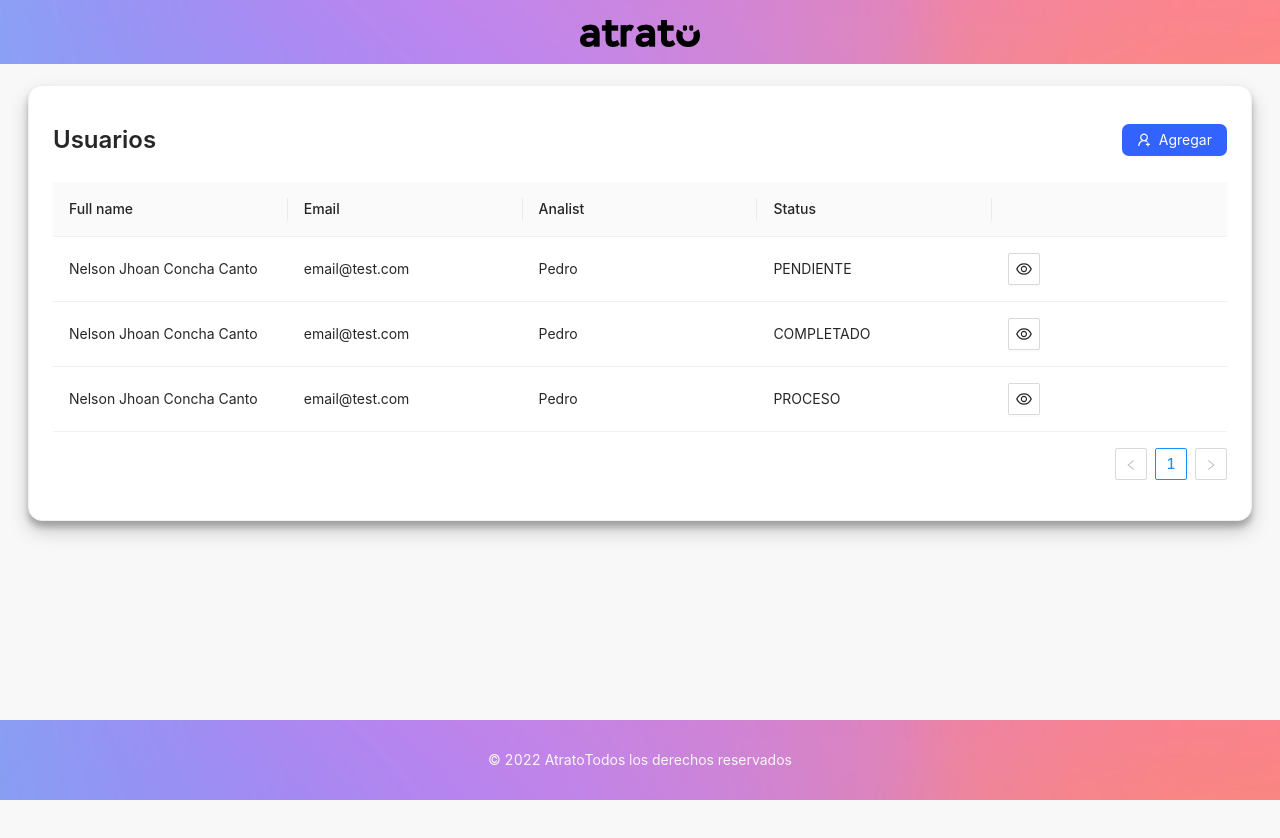
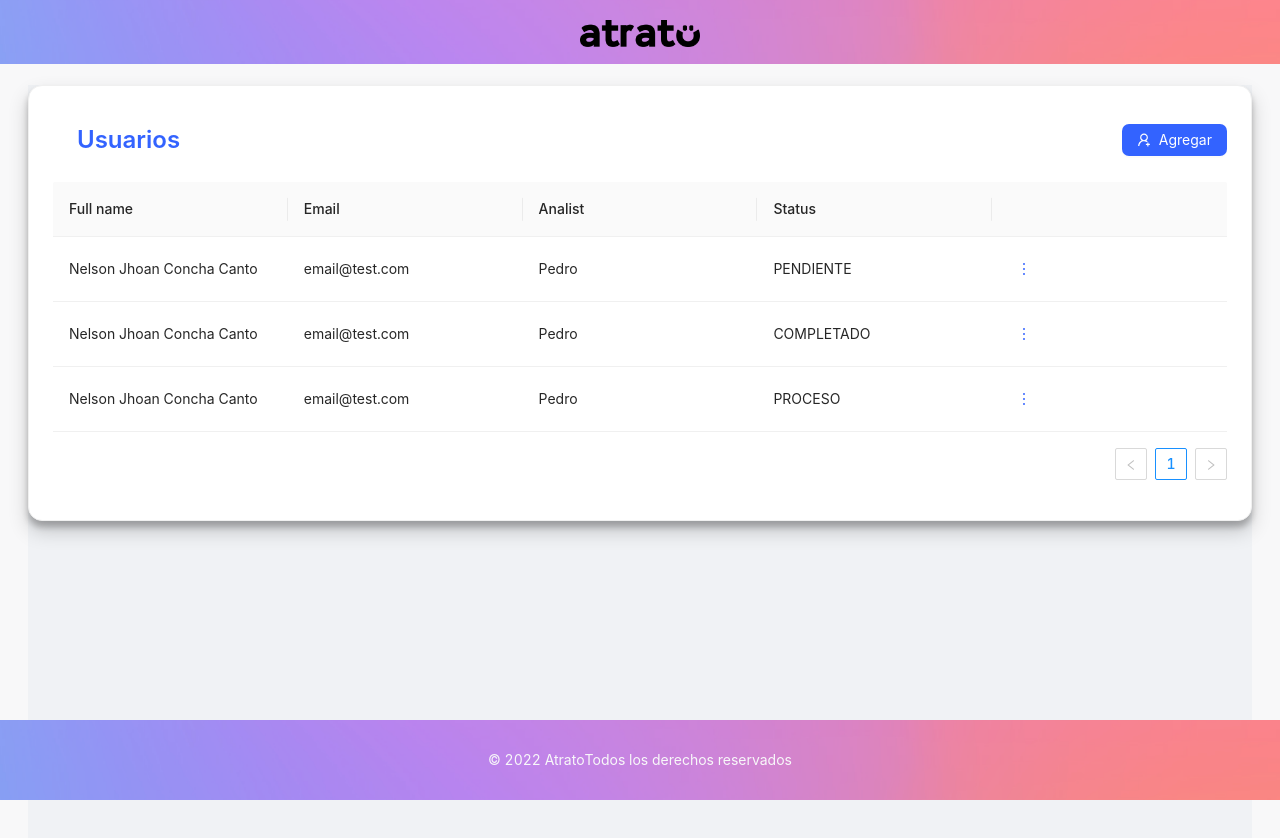
Before and after one commit to nelson73/atrato-challengue, a React (Create React App) app: page / in a window 1280 px wide. Shown: the top 838 px of the page. Built offline with nearby package versions, Linux system fonts and the light colour scheme.

Commit message:
Improve format style components

```diff
--- /dev/null
+++ b/src/components/atoms/AppIcon.jsx
@@ -0,0 +1,12 @@
+import { colors } from "utils/colors";
+
+const { primaryMarineBlue } = colors;
+
+export const AppIcon = ({
+  Icon,
+  color = primaryMarineBlue,
+  style = {},
+  ...props
+}) => {
+  return <Icon style={{ color, ...style }} {...props} />;
+};
--- /dev/null
+++ b/src/components/atoms/AppTitle.jsx
@@ -0,0 +1,10 @@
+import Title from "antd/lib/typography/Title";
+import { colors } from "utils/colors";
+
+const { primaryMarineBlue } = colors;
+
+const AppTitle = ({ color = primaryMarineBlue, ...props }) => (
+  <Title style={{ color }} {...props} />
+);
+
+export default AppTitle;
--- a/src/components/atoms/ResponsiveCard.jsx
+++ b/src/components/atoms/ResponsiveCard.jsx
@@ -4,6 +4,7 @@ import styled from "styled-components";
 export const ResponsiveCard = styled(Card)`
   box-shadow: 0 10px 20px rgba(0, 0, 0, 0.19), 0 6px 6px rgba(0, 0, 0, 0.23);
   border-radius: 1em;
+  margin-bottom: 6em;
 
   @media (max-width: 768px) {
     padding: 10px;
--- /dev/null
+++ b/src/components/molecules/MoreOptions.jsx
@@ -0,0 +1,11 @@
+import { Button, Dropdown } from "antd";
+import { MoreOutlined } from "@ant-design/icons";
+import { AppIcon } from "components/atoms/AppIcon";
+
+const MoreOptions = ({ children }) => (
+  <Dropdown overlay={children} placement="bottomLeft" trigger={["click"]}>
+    <Button type="link" icon={<AppIcon Icon={MoreOutlined} />} />
+  </Dropdown>
+);
+
+export default MoreOptions;
--- a/src/components/organims/Layout/MainLayout.jsx
+++ b/src/components/organims/Layout/MainLayout.jsx
@@ -5,7 +5,6 @@ import { AppFooter } from "./AppFooter";
 import AppHeader from "./AppHeader";
 
 const { lowGray } = colors;
-const { Content } = Layout;
 
 const ResponsiveLayout = styled(Layout)`
   padding: 1.5em 2em;
@@ -16,13 +15,17 @@ const ResponsiveLayout = styled(Layout)`
   }
 `;
 
+const ContentLayout = styled(Layout)`
+  margin: 0;
+  padding: 0;
+  min-height: 60em;
+`;
+
 const MainLayout = ({ children }) => (
   <>
     <AppHeader />
     <ResponsiveLayout theme="light">
-      <Content style={{ margin: 0, padding: 0, minHeight: "60em" }}>
-        {children}
-      </Content>
+      <ContentLayout>{children}</ContentLayout>
     </ResponsiveLayout>
     <AppFooter />
   </>
--- a/src/components/organims/User/UserForm.jsx
+++ b/src/components/organims/User/UserForm.jsx
@@ -1,13 +1,14 @@
 import { FormOutlined } from "@ant-design/icons";
 import { Button, Col, Form, Input, Row } from "antd";
 import AppButton from "components/atoms/AppButton";
+import { AppIcon } from "components/atoms/AppIcon";
 import { UserPageContext } from "context/UserPageContext";
 import { useContext, useState } from "react";
 import { Else, If, Then, When } from "react-if";
 import styled from "styled-components";
 import { colors } from "utils/colors";
 
-const { gray, primaryMarineBlue } = colors;
+const { gray } = colors;
 
 const InputEditable = styled(Input)`
   border: ${({ allowEdition = false }) => (allowEdition ? undefined : "none")};
@@ -21,6 +22,16 @@ const FormItem = styled(Form.Item)`
     label {
       color: ${gray};
     }
+  }
+`;
+
+const ColLeftGray = styled(Col)`
+  border-left: 2px solid ${gray};
+  padding-left: 2em;
+
+  @media (max-width: 768px) {
+    border-left: none;
+    padding-left: 0;
   }
 `;
 
@@ -41,7 +52,7 @@ export const UserForm = () => {
 
   return (
     <Form onFinish={onSubmit} initialValues={initialValues}>
-      <Row gutter={[10, 10]} justify="space-between">
+      <Row gutter={[0, 10]} justify="space-between">
         <Col xs={24} lg={12}>
           <FormItem
             name="email"
@@ -107,11 +118,7 @@ export const UserForm = () => {
             />
           </FormItem>
         </Col>
-        <Col
-          xs={0}
-          lg={10}
-          style={{ borderLeft: "2px solid #B3B6B7", paddingLeft: "2em" }}
-        >
+        <ColLeftGray xs={24} lg={10}>
           <FormItem
             name="full_name"
             label="FULL NAME"
@@ -215,7 +222,7 @@ export const UserForm = () => {
               </FormItem>
             </Col>
           </Row>
-        </Col>
+        </ColLeftGray>
         <Col xs={24}>
           <Row justify="end" gutter={8}>
             <If condition={allowEdition}>
@@ -237,7 +244,7 @@ export const UserForm = () => {
                 <Col>
                   <Button
                     type="link"
-                    icon={<FormOutlined style={{ color: primaryMarineBlue }} />}
+                    icon={<AppIcon Icon={FormOutlined} />}
                     onClick={toogleEdition}
                   />
                 </Col>
--- a/src/components/organims/User/UserHeader.jsx
+++ b/src/components/organims/User/UserHeader.jsx
@@ -1,18 +1,16 @@
 import { DownOutlined } from "@ant-design/icons";
-import { Col, Dropdown, Menu, Row, Typography } from "antd";
+import { Col, Dropdown, Menu, Row } from "antd";
 import AppButton from "components/atoms/AppButton";
+import AppTitle from "components/atoms/AppTitle";
 import { UserPageContext } from "context/UserPageContext";
 import { useContext } from "react";
 import { When } from "react-if";
 import { colors } from "utils/colors";
 
-const { primaryDarkBlue, gray } = colors;
-
-const { Title } = Typography;
+const { gray } = colors;
 
 export const UserHeader = () => {
   const { user, loading } = useContext(UserPageContext);
-
   const { id, full_name } = user ?? {};
 
   const menu = () => (
@@ -26,17 +24,15 @@ export const UserHeader = () => {
   return (
     <>
       <Col xs={18} lg={16}>
-        <Row align="middle" style={{ textAlign: "initial" }}>
+        <Row align="middle">
           <Col xs={24}>
-            <Title level={4} style={{ color: primaryDarkBlue }}>
-              {user ? full_name : "Nuevo usuario"}
-            </Title>
+            <AppTitle level={4}>{user ? full_name : "Nuevo usuario"}</AppTitle>
           </Col>
           <When condition={!!user}>
             <Col xs={24}>
-              <Title level={5} style={{ color: gray }}>
+              <AppTitle level={5} color={gray}>
                 ID: {id}
-              </Title>
+              </AppTitle>
             </Col>
           </When>
         </Row>
--- a/src/components/organims/Users/UsersPageHeader.jsx
+++ b/src/components/organims/Users/UsersPageHeader.jsx
@@ -1,23 +1,32 @@
 import { Col, Row } from "antd";
-import Title from "antd/lib/typography/Title";
 import { UserAddOutlined } from "@ant-design/icons";
 import AppButton from "components/atoms/AppButton";
 import { useContext } from "react";
 import { UsersPageContext } from "context/UsersPageContext";
+import styled from "styled-components";
+import AppTitle from "components/atoms/AppTitle";
+
+const RowHeader = styled(Row)`
+  padding: 1em 0;
+`;
+
+const TitleHeader = styled(AppTitle)`
+  padding-left: 1em;
+`;
 
 export const UsersPageHeader = () => {
   const { onAdd } = useContext(UsersPageContext);
 
   return (
-    <Row gutter={12} justify="space-between" style={{ padding: "1em 0" }}>
+    <RowHeader gutter={12} justify="space-between">
       <Col>
-        <Title level={3}>Usuarios</Title>
+        <TitleHeader level={3}>Usuarios</TitleHeader>
       </Col>
       <Col>
         <AppButton onClick={() => onAdd()}>
           <UserAddOutlined /> Agregar
         </AppButton>
       </Col>
-    </Row>
+    </RowHeader>
   );
 };
--- a/src/components/organims/Users/UsersTable.jsx
+++ b/src/components/organims/Users/UsersTable.jsx
@@ -1,10 +1,22 @@
-import { EyeOutlined } from "@ant-design/icons";
-import { Button } from "antd";
+import { DeleteOutlined, EyeOutlined } from "@ant-design/icons";
+import { Button, Menu, Popconfirm } from "antd";
+import { AppIcon } from "components/atoms/AppIcon";
 import { AppTable } from "components/atoms/AppTable";
+import MoreOptions from "components/molecules/MoreOptions";
 import { UsersPageContext } from "context/UsersPageContext";
 import { useContext } from "react";
+import styled from "styled-components";
+import { colors } from "utils/colors";
 
-const getColumns = ({ onEdit = () => {} }) => {
+const { primaryMarineBlue } = colors;
+
+const MenuItem = styled(Menu.Item)`
+  span {
+    color: ${primaryMarineBlue};
+  }
+`;
+
+const getColumns = ({ onEdit = () => {}, onDelete = () => {} }) => {
   return [
     {
       title: "Full name",
@@ -31,7 +43,34 @@ const getColumns = ({ onEdit = () => {} }) => {
       dataIndex: "id",
       key: "id",
       render: (id) => (
-        <Button onClick={() => onEdit(id)} icon={<EyeOutlined />} />
+        <MoreOptions>
+          <Menu>
+            <MenuItem>
+              <Button
+                type="link"
+                onClick={() => onEdit(id)}
+                icon={<AppIcon Icon={EyeOutlined} />}
+              >
+                Ver
+              </Button>
+            </MenuItem>
+            <MenuItem>
+              <Popconfirm
+                title="¿Segura que deseas eliminar a este usuario?"
+                onConfirm={() => onDelete(id)}
+                okText="Sí"
+                cancelText="No"
+              >
+                <Button
+                  type="link"
+                  icon={<AppIcon Icon={DeleteOutlined} color="red" />}
+                >
+                  Eliminar
+                </Button>
+              </Popconfirm>
+            </MenuItem>
+          </Menu>
+        </MoreOptions>
       ),
     },
   ];
--- a/src/pages/UserPage.jsx
+++ b/src/pages/UserPage.jsx
@@ -4,14 +4,23 @@ import { ResponsiveCard } from "components/atoms/ResponsiveCard";
 import { UserForm } from "components/organims/User/UserForm";
 import { UserHeader } from "components/organims/User/UserHeader";
 import { UserPageProvider } from "context/UserPageContext";
+import styled from "styled-components";
+
+const RowUserPage = styled(Row)`
+  padding: 2em;
+`;
+
+const ColAvatar = styled(Col)`
+  margin-right: 2em;
+`;
 
 export const UserPage = ({ isAdd = false }) => (
   <UserPageProvider isAdd={isAdd}>
     <ResponsiveCard>
-      <Row style={{ padding: "2em" }} justify="center">
-        <Col xs={0} md={3} lg={2} style={{ paddingRight: "2em" }}>
+      <RowUserPage justify="center">
+        <ColAvatar xs={0} md={3} lg={2}>
           <Avatar size={64} icon={<UserOutlined />} />
-        </Col>
+        </ColAvatar>
         <Col xs={24} md={18} lg={19}>
           <Row gutter={[6, 16]} align="top" justify="space-between">
             <UserHeader />
@@ -20,7 +29,7 @@ export const UserPage = ({ isAdd = false }) => (
             </Col>
           </Row>
         </Col>
-      </Row>
+      </RowUserPage>
     </ResponsiveCard>
   </UserPageProvider>
 );
```
